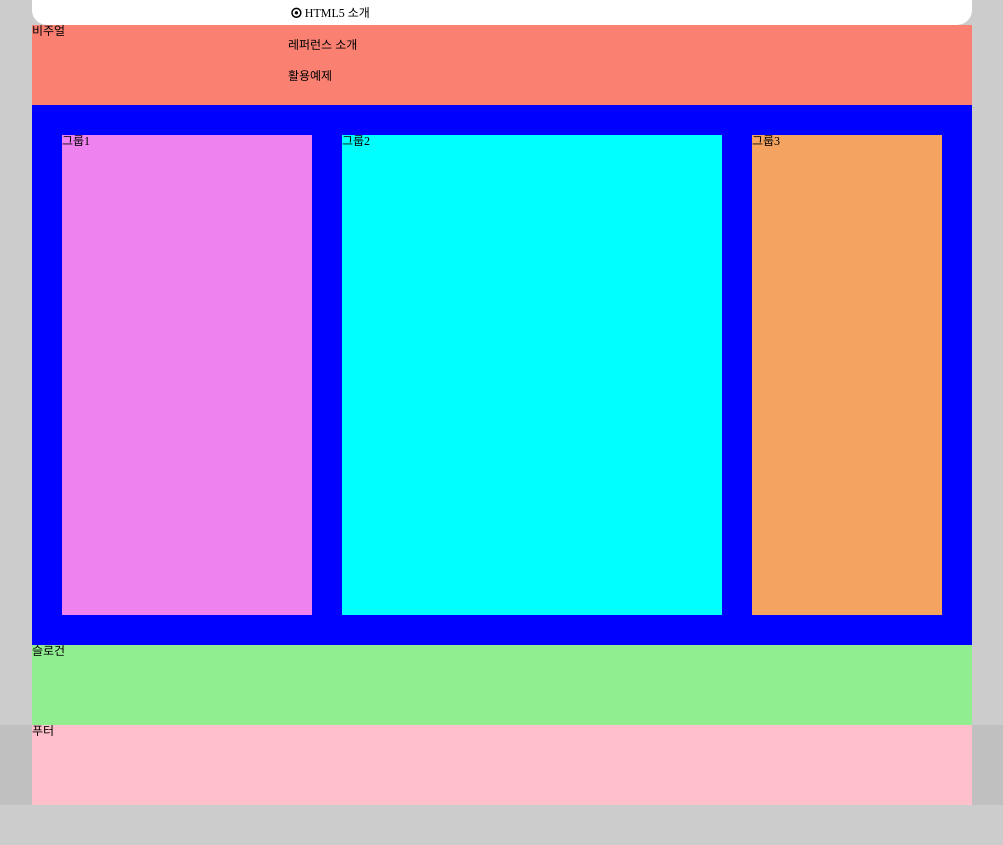
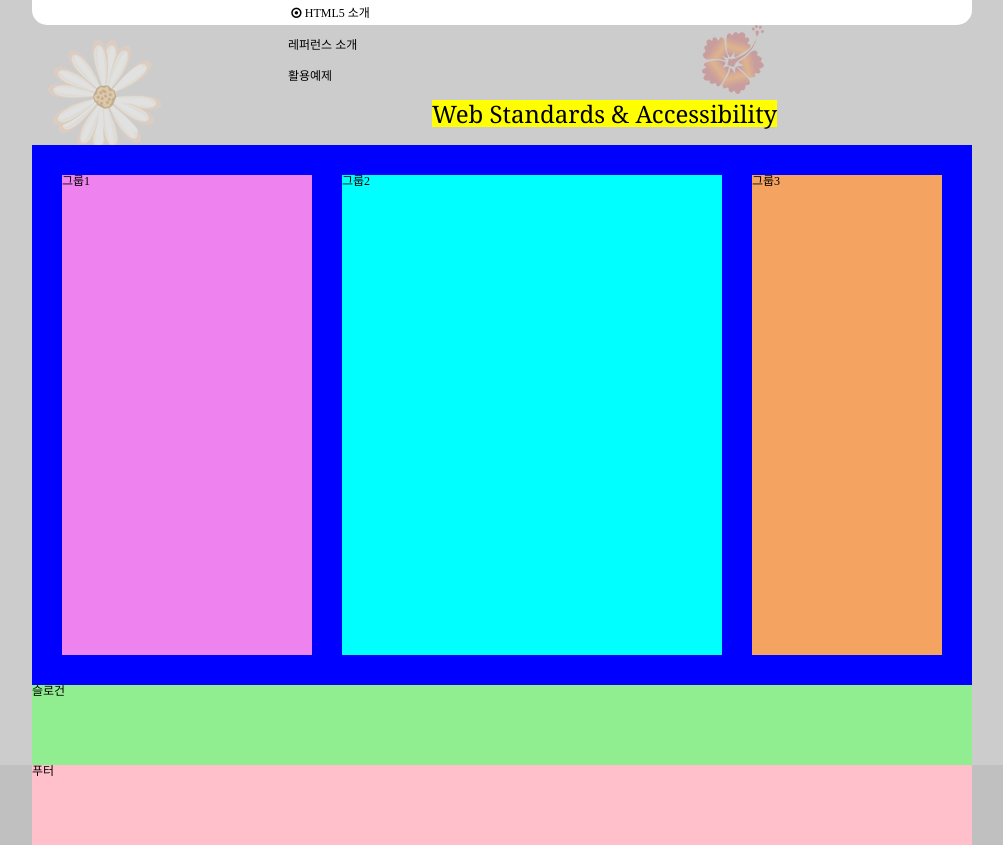
Before and after one commit to ckswhd7774/html5, a plain HTML site: page index.html in a window 1280 px wide. Shown: the part 86-931 px from the top of the page, without its empty margins (138-1141 px from the left). Before the commit the page ends 891 px from the top, so only its background shows below. Drawn offline with Linux system fonts and the light colour scheme; a web font is replaced by a local one.

Commit message:
비주얼 애니메이션 완성

```diff
--- a/css/style.css
+++ b/css/style.css
@@ -149,12 +149,64 @@ a{
     font-family : 'fontello';
   font-weight: normal;
 } */
-.sub-menu a:hover, .sub-monu a:focus{
+.sub-menu a:hover, .sub-menu a:focus{
     color:#f00
 }
+/*  비주얼 애니메이션 */
+@keyframes textAni{
+    0%{
+        font-size: 12px;
+        color: rgba(0,0,0,0);
+        transform: translate(0, 0);
+    }
+    100%{
+        font-size: 24px;
+        color: rgba(0,0,0,1);
+        transform: translate(400px, 75px);
+    }
+}
+@keyframes bgAni{
+    0%{
+        opacity: 1;
+    }
+    100%{
+        opacity: 0;
+    }
+}
 .visual{
-  background-color: salmon;
-  height: 10vh;
+  height: 120px;
+  position: relative;
+}
+.visual::before, .visual::after{
+    content: "";
+    position:absolute;
+    top: 0;
+    left: 0;
+    width: 100%;
+    height: 100%;
+    background:no-repeat ;
+    animation-name: bgAni;
+    animation-duration: 3000ms;
+    animation-iteration-count: infinite;
+    animation-direction: alternate;
+}
+.visual::before{
+    background-image: url(./images/ani_flower_01.png), url(./images/ani_flower_02.png);
+    background-position: 0 -1px, 670px 0;
+}
+.visual::after{
+    background-image: url(./images/ani_flower_03.png), url(./images/ani_flower_04.png);
+    background-position: 300px 0, 800px 0;
+    animation-delay: 2000ms;
+}
+.visual-text{
+    font-family: Georgia, 'Times New Roman', Times, serif;
+    position:absolute;
+    z-index: 10;
+    animation-name: textAni;
+    animation-duration: 1000ms;
+    animation-fill-mode: forwards;
+    background-color: yellow;
 }
 .main{
   background-color: blue;
--- a/index.html
+++ b/index.html
@@ -125,7 +125,11 @@
         </ul>
       </nav>
     </header>
-    <div class="visual">비주얼</div>
+    <div class="visual">
+        <div class="visual-text">
+            Web Standards & Accessibility
+        </div>
+    </div>
     <main class="main">
       <div class="group group1">그룹1</div>
       <div class="group group2">그룹2</div>
```
